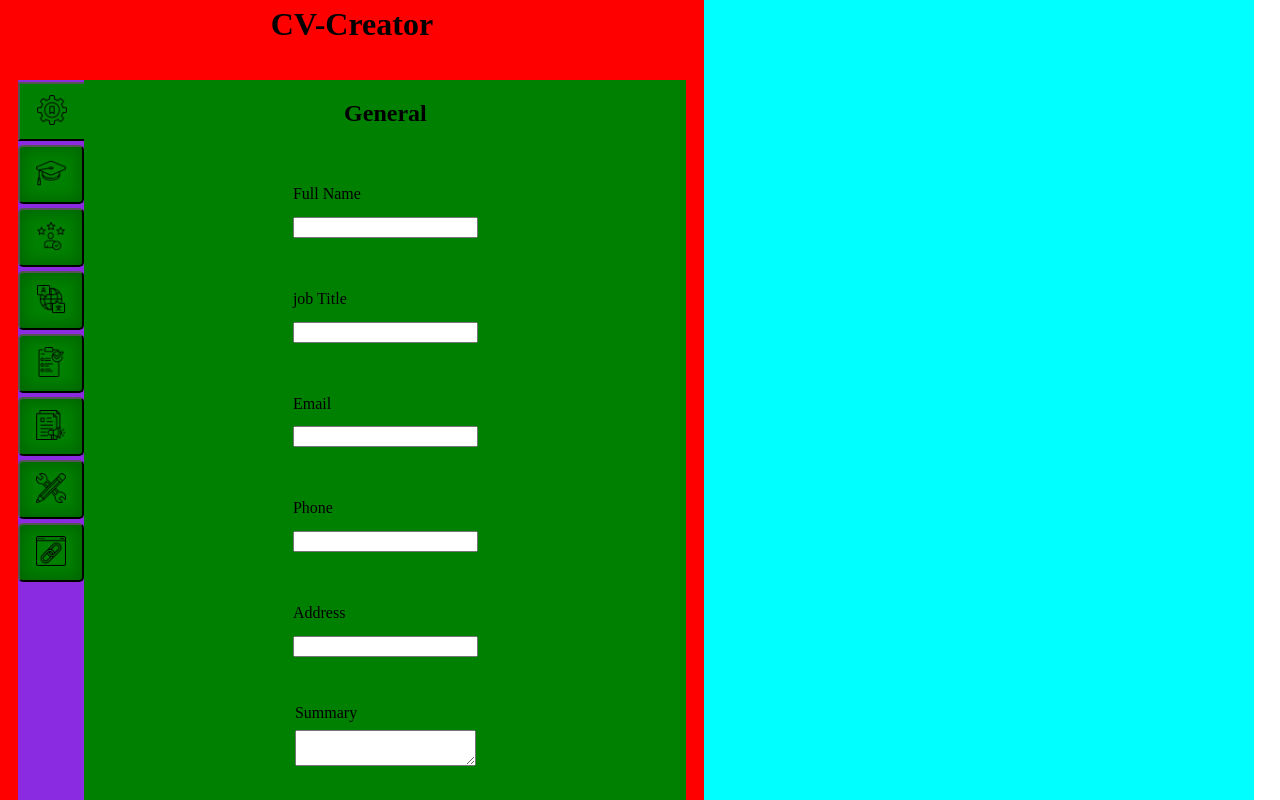
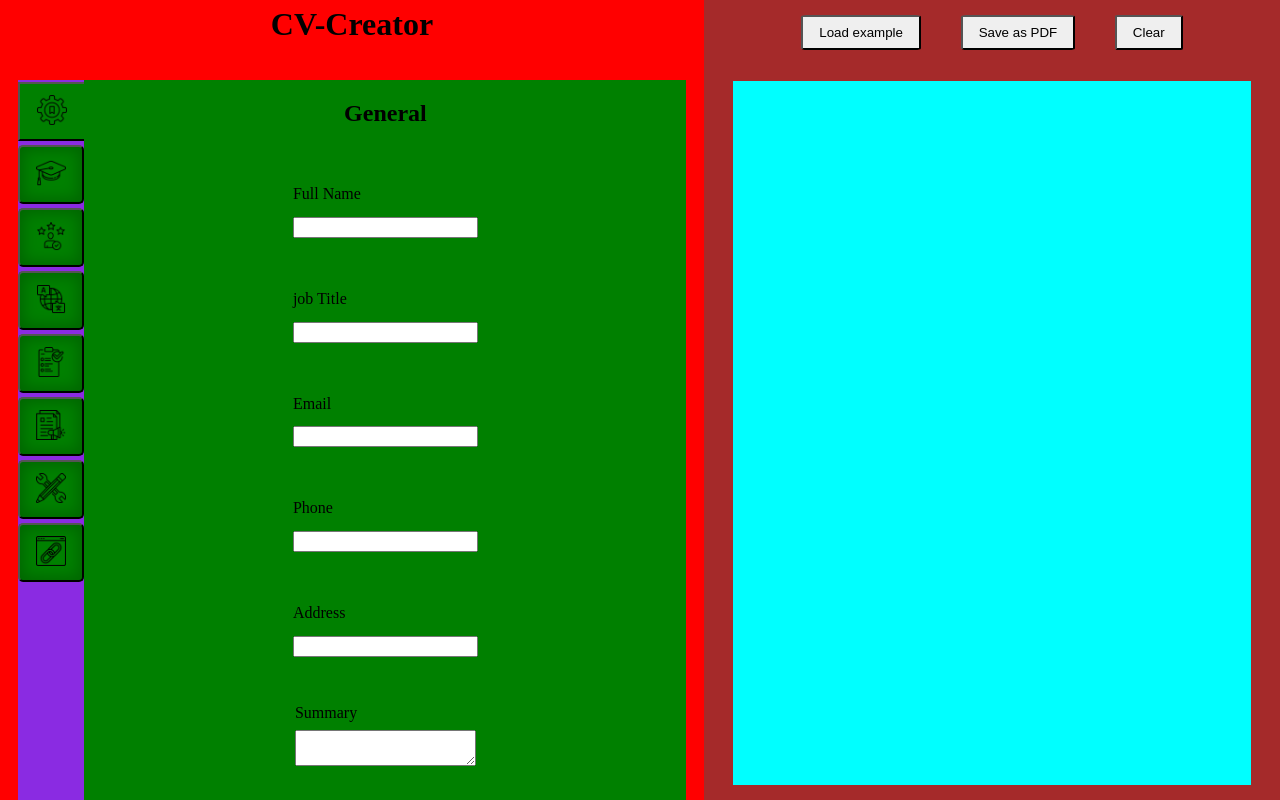
Before and after one commit to Paul-1783/CV-Application, a React (Vite) app: page / in a window 1280 px wide. Shown: the top 800 px of the page. Built offline with nearby package versions, Linux system fonts and the light colour scheme.

Commit message:
elevated state with form info

```diff
--- a/src/App.jsx
+++ b/src/App.jsx
@@ -1,11 +1,17 @@
+import { useState } from "react";
 import "./App.css";
 import { PreviewFrame } from "./components/preview/preview";
 import { TabsContainer } from "./components/tabsContainer/tabsContainer";
 
 function App() {
+  const [allInputValues, setAllInputValues] = useState([]);
+  console.log("allInputValues ", allInputValues);
   return (
     <>
-      <TabsContainer />
+      <TabsContainer
+        allInputValues={allInputValues}
+        setAllInputValues={setAllInputValues}
+      />
       <PreviewFrame />
     </>
   );
--- a/src/components/preview/preview.jsx
+++ b/src/components/preview/preview.jsx
@@ -1,5 +1,14 @@
 import "./../../styles/preview.css";
 
 export function PreviewFrame() {
-  return <span className="preview-frame"></span>;
+  return (
+    <div className="preview">
+      <div className="preview-buttons">
+        <button className="preview-btn">Load example</button>
+        <button className="preview-btn">Save as PDF</button>
+        <button className="preview-btn">Clear</button>
+      </div>
+      <div className="preview-frame"></div>
+    </div>
+  );
 }
--- a/src/components/tabsContainer/tabsContainer.jsx
+++ b/src/components/tabsContainer/tabsContainer.jsx
@@ -11,7 +11,7 @@ import generalIcon from "./../../assets/general.png";
 
 import { useState } from "react";
 
-export function TabsContainer() {
+export function TabsContainer({ allInputValues, setAllInputValues }) {
   const [activeSectionIndex, setActiveSectionIndex] = useState(0);
 
   let buttons = document.querySelectorAll(".sideMenuButton");
@@ -30,6 +30,14 @@ export function TabsContainer() {
       buttons[index].style.boxShadow = "unset";
     }
   });
+
+  function handleInputChange(e) {
+    console.log("E ", e.target.id);
+    setAllInputValues({
+      ...allInputValues,
+      fullName: e.target.value,
+    });
+  }
 
   return (
     <span className="tabs-container">
@@ -133,13 +141,22 @@ export function TabsContainer() {
                 <label htmlFor="fullName" id="full-name">
                   Full Name
                 </label>
-                <input type="text" id="fullName" />
+                <input type="text" id="fullName" onChange={handleInputChange} />
               </div>
               <div className="jobTitle-container">
                 <label htmlFor="jobTitle" id="job-title">
                   job Title
                 </label>
-                <input type="text" id="jobTitle" />
+                <input
+                  type="text"
+                  id="jobTitle"
+                  onChange={(e) => {
+                    setAllInputValues({
+                      ...allInputValues,
+                      jobTitle: e.target.value,
+                    });
+                  }}
+                />
               </div>
               <div className="email-container">
                 <label htmlFor="email" id="email">
--- a/src/styles/preview.css
+++ b/src/styles/preview.css
@@ -1,6 +1,28 @@
+.preview {
+    background-color: brown;
+    height: 100dvh;
+    width: 45dvw;
+    display: flex;
+    flex-direction: column;
+    justify-content: space-around;
+    align-items: center;
+
+}
+
 .preview-frame {
-    display: inline-block;
-    width: 43dvw;
-    height: 100dvh;
+    height: 88dvh;
     background-color: aqua;
+    width: 90%;
 }
+
+.preview-buttons {
+    display: flex;
+    width: 80%;
+    justify-content: space-evenly;
+}
+
+.preview-buttons button {
+    padding: 0.5rem 1rem;
+    border-radius: 5%;
+    cursor: pointer;
+}
```
